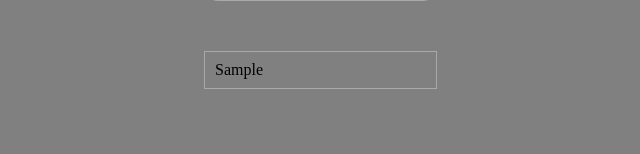
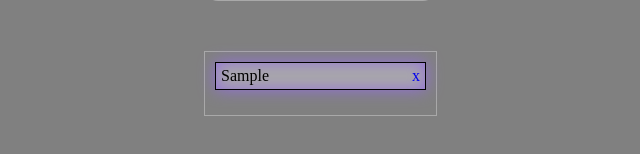
Before and after one commit to MarcioSardou/WhaToDo, a website built with webpack: page public/index.html in a window 1280 px wide. Both pictures are taken after typing "Sample" into the empty fields and a click on the button "ADICIONAR". Shown: the part 308-462 px from the top of the page, without its empty margins (308-948 px from the left). Built offline with nearby package versions, Linux system fonts and the light colour scheme.

Commit message:
dando reload no html, renderizando botao de apagar e realizando algo ao clicar no botao

```diff
--- a/src/css/styles.scss
+++ b/src/css/styles.scss
@@ -53,5 +53,20 @@ $cor-title: #8f19dd;
       margin-top: 50px;
       border: 1px solid darkgrey;
       padding: 10px;
+
+      &__element {
+         display: flex;
+         justify-content: space-between;
+         margin-bottom: 15px;
+         border: 1px solid black;
+         padding: 5px;
+         background-color: darkgray;
+         box-shadow: inset 0 0 1em mediumpurple, 0 0 1em mediumpurple;
+
+         &__delete {
+            background-color: unset;
+            text-decoration: none;
+         }
+      }
    }
 }
--- a/src/index.js
+++ b/src/index.js
@@ -14,11 +14,26 @@ function renderTodos() {
 
    todos.forEach( todo => {
      let liElement = document.createElement('li')
+     let inputTextValue = document.createTextNode(todo)
      liElement.classList.add('inner__list__element')
-      let inputTextValue = document.createTextNode(todo)
+
+     let liElementDelete = document.createElement('a')
+     let liElementDeleteText = document.createTextNode('x')
+     liElementDelete.setAttribute('href','#')
+     liElementDelete.classList.add('inner__list__element__delete')
 
      liElement.appendChild(inputTextValue)
+     liElement.appendChild(liElementDelete)
+     liElementDelete.appendChild(liElementDeleteText)
      ulList.appendChild(liElement)
+    })
+  }
+
+  async function apagaTodo(){
+    const Xdelete = await document.getElementsByClassName("inner__list__element__delete");
+      Xdelete[0].addEventListener('click', (e) => {
+      e.preventDefault();
+      console.log("apaguei");
     })
   }
 
@@ -31,4 +46,5 @@ function getInputText() {
 clickBtn.addEventListener('click',(e) => {
   e.preventDefault()
   getInputText()
+  apagaTodo()
 })
--- a/webpack.config.js
+++ b/webpack.config.js
@@ -1,7 +1,8 @@
-// const webpack = require('webpack');
+const webpack = require('webpack');
 const path = require('path');
 const MiniCssExtractPlugin = require('mini-css-extract-plugin')
 const HtmlWebpackPlugin = require('html-webpack-plugin')
+
 
 module.exports = {
   entry: './src/index.js',
@@ -24,15 +25,6 @@ module.exports = {
         }
       },
       {
-        test: /\.(html)$/,
-        use: {
-          loader: 'html-loader',
-          options: {
-            attrs: [':data-src']
-          }
-        }
-      },
-      {
         test: /\.css$/,
         use: [MiniCssExtractPlugin.loader, 'css-loader'],
       },
@@ -42,7 +34,10 @@ module.exports = {
       }
     ]
   },
-
+    devServer: {
+    contentBase: ['./public'],
+    watchContentBase: true
+  },
   plugins: [
     new MiniCssExtractPlugin({
       filename: "css/[name].css",
@@ -52,6 +47,3 @@ module.exports = {
      })
    ]
 }
-
-//ENTRY NÃO É MAIS NECESSÁRIO A PARTIR DA V4, POIS ELE PROCURA UMA PAST SRC E UM ARQUIVO INDEX.JS DENTRO DELA
-// },
```
Also changed, not shown: package.json (+6 -1 lines), .babelrc, public/index.html (line endings or trailing spaces), 1 other file. Lines whose indentation alone changed are shown as unchanged.
